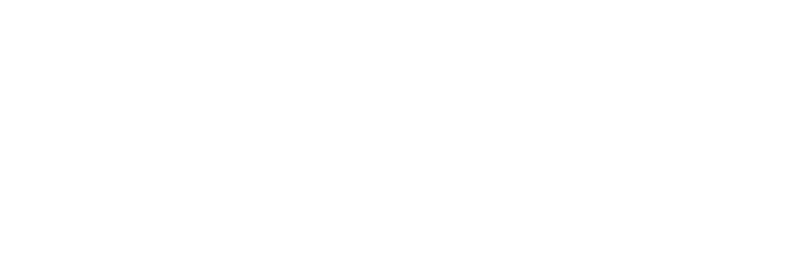
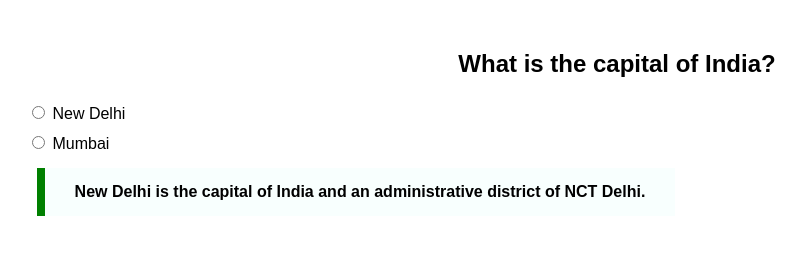
Before and after one commit to acciojob/trivia-Trupti100, a website: page main.html in a window 1280 px wide. Shown: the whole page, without its empty margins (23-829 px from the left). Drawn offline with Linux system fonts and the light colour scheme.

Commit message:
created a submission

```diff
--- a/main.html
+++ b/main.html
@@ -1,16 +1,50 @@
 <!DOCTYPE html>
-
 <html>
-
 <head>
-	<link rel="stylesheet" href="styles.css">
+  <title>Quiz Question</title>
+  <style>
+    /* Add some basic styling for better appearance */
+    body {
+      font-family: Arial, sans-serif;
+      text-align: center;
+      margin: 50px;
+    }
+    .question {
+      font-size: 24px;
+      margin: 20px 0;
+    }
+    .options {
+      display: flex;
+      flex-direction: column;
+      align-items: flex-start;
+    }
+    .option {
+      margin: 5px 0;
+    }
+    blockquote {
+      max-width: 600px;
+      margin: 10px;
+      padding: 15px;
+      border-left: 8px solid green;
+      background-color: #f8fffe;
+      font-weight: bold;
+    }
+  </style>
 </head>
-
 <body>
-	<!-- the entire body must be written by student -->
-    <script type="text/javascript" src="./script.js">
-</script>
-
+  <div class="question">
+    <b>What is the capital of India?</b>
+  </div>
+  <div class="options">
+    <label class="option">
+      <input type="radio" name="capital" value="New Delhi"> New Delhi
+    </label>
+    <label class="option">
+      <input type="radio" name="capital" value="Mumbai"> Mumbai
+    </label>
+  </div>
+  <blockquote>
+	  New Delhi is the capital of India and an administrative district of NCT Delhi.</cite></cite>
+  </blockquote>
 </body>
-
 </html>
```
